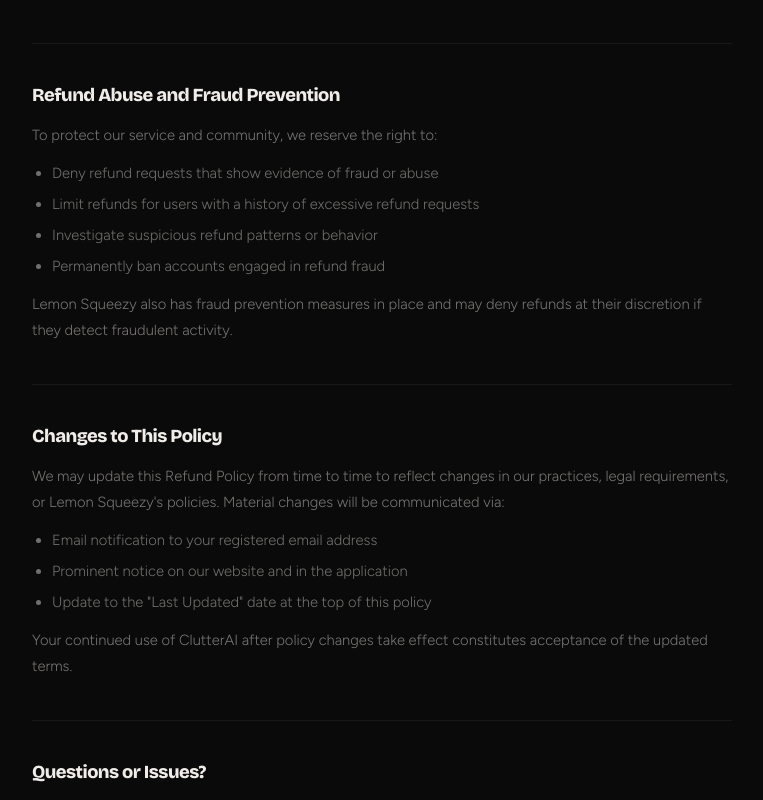
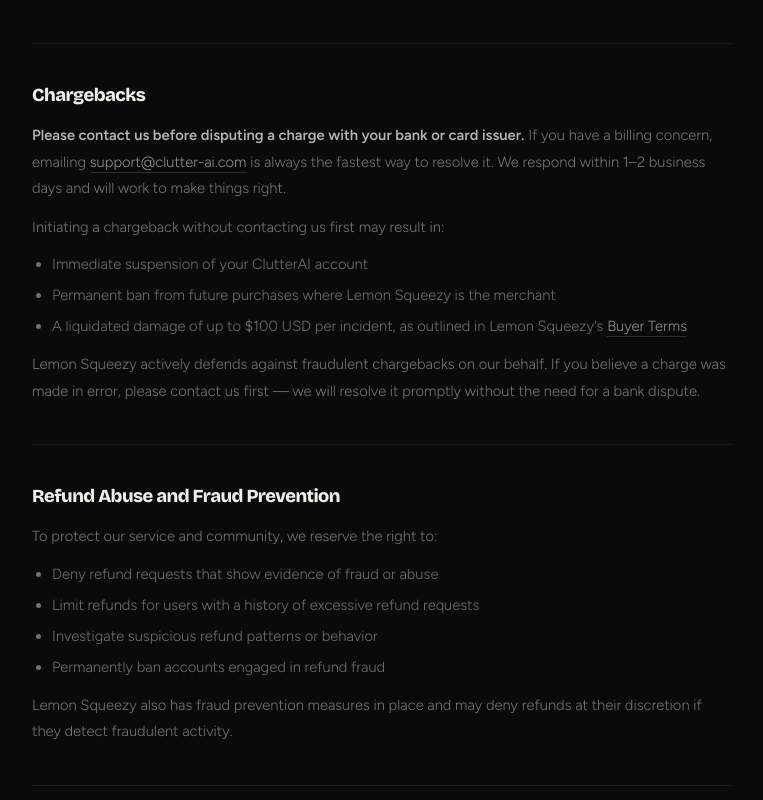
Before and after one commit to xaynumair/ClutterAI-marketing, a Next.js app: page /refund in a window 1280 px wide. Shown: the part 4400-5200 px from the top of the page, without its empty margins (258-1021 px from the left). Built offline with nearby package versions, Linux system fonts and the light colour scheme.

Commit message:
Update page.tsx

```diff
--- a/app/refund/page.tsx
+++ b/app/refund/page.tsx
@@ -223,6 +223,31 @@
             </section>
 
             <section>
+              <h2>Chargebacks</h2>
+              <p>
+                <strong>Please contact us before disputing a charge with your bank or card issuer.</strong>{" "}
+                If you have a billing concern, emailing <a href="mailto:support@clutter-ai.com">support@clutter-ai.com</a>{" "}
+                is always the fastest way to resolve it. We respond within 1–2 business days and will
+                work to make things right.
+              </p>
+              <p>
+                Initiating a chargeback without contacting us first may result in:
+              </p>
+              <ul>
+                <li>Immediate suspension of your ClutterAI account</li>
+                <li>Permanent ban from future purchases where Lemon Squeezy is the merchant</li>
+                <li>A liquidated damage of up to $100 USD per incident, as outlined in Lemon Squeezy's{" "}
+                  <a href="https://www.lemonsqueezy.com/buyer-terms" target="_blank" rel="noopener noreferrer">Buyer Terms</a>
+                </li>
+              </ul>
+              <p>
+                Lemon Squeezy actively defends against fraudulent chargebacks on our behalf. If you
+                believe a charge was made in error, please contact us first — we will resolve it
+                promptly without the need for a bank dispute.
+              </p>
+            </section>
+
+            <section>
               <h2>Refund Abuse and Fraud Prevention</h2>
               <p>To protect our service and community, we reserve the right to:</p>
               <ul>
```
